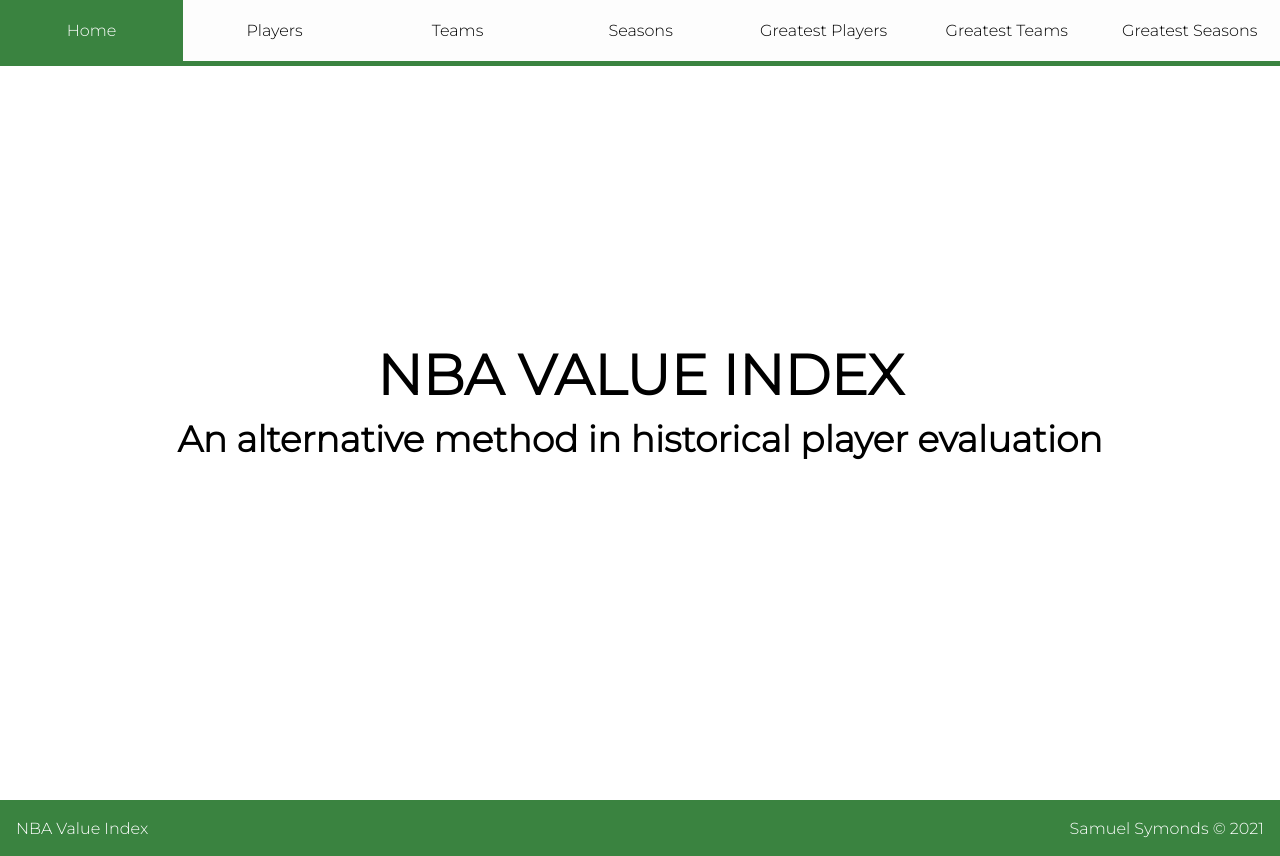
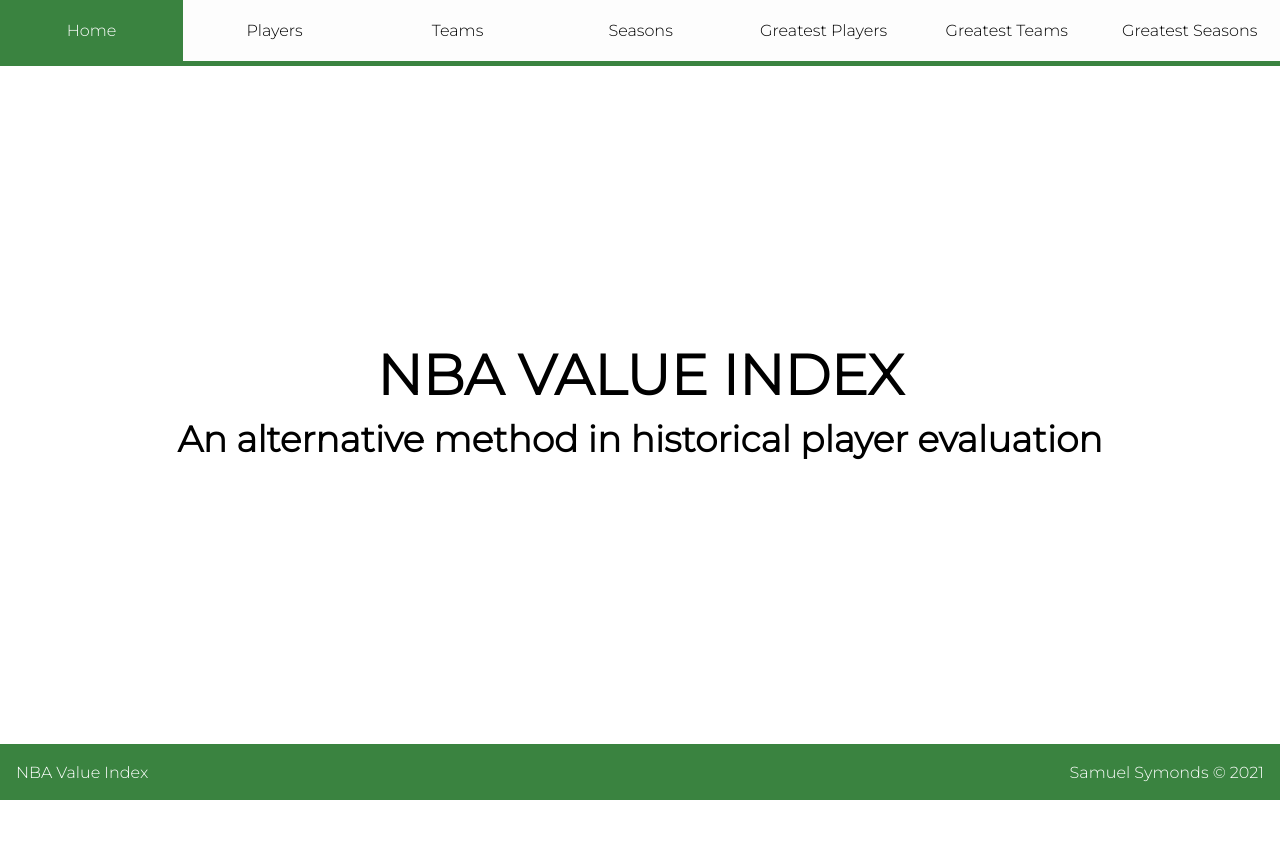
Before and after one commit to ssymonds17/bball-value-client, a React (Create React App) app: page / in a window 1280 px wide. After the commit the page ends 800 px from the top, so only its background shows below. Built offline with nearby package versions, Linux system fonts and the light colour scheme.

Commit message:
Update footer styling again. Change from position absolute to position fixed

```diff
--- a/src/App.css
+++ b/src/App.css
@@ -29,7 +29,7 @@
 
 .loading-parent {
   position: relative;
-  height: 93vh;
+  height: 90vh;
 }
 .loading {
   position: absolute;
--- a/src/styles/footer.css
+++ b/src/styles/footer.css
@@ -1,4 +1,7 @@
 .footer {
+  position: fixed;
+  bottom: 0;
+  width: 100vw;
   display: flex;
   justify-content: space-between;
   height: 3.5rem;
```
